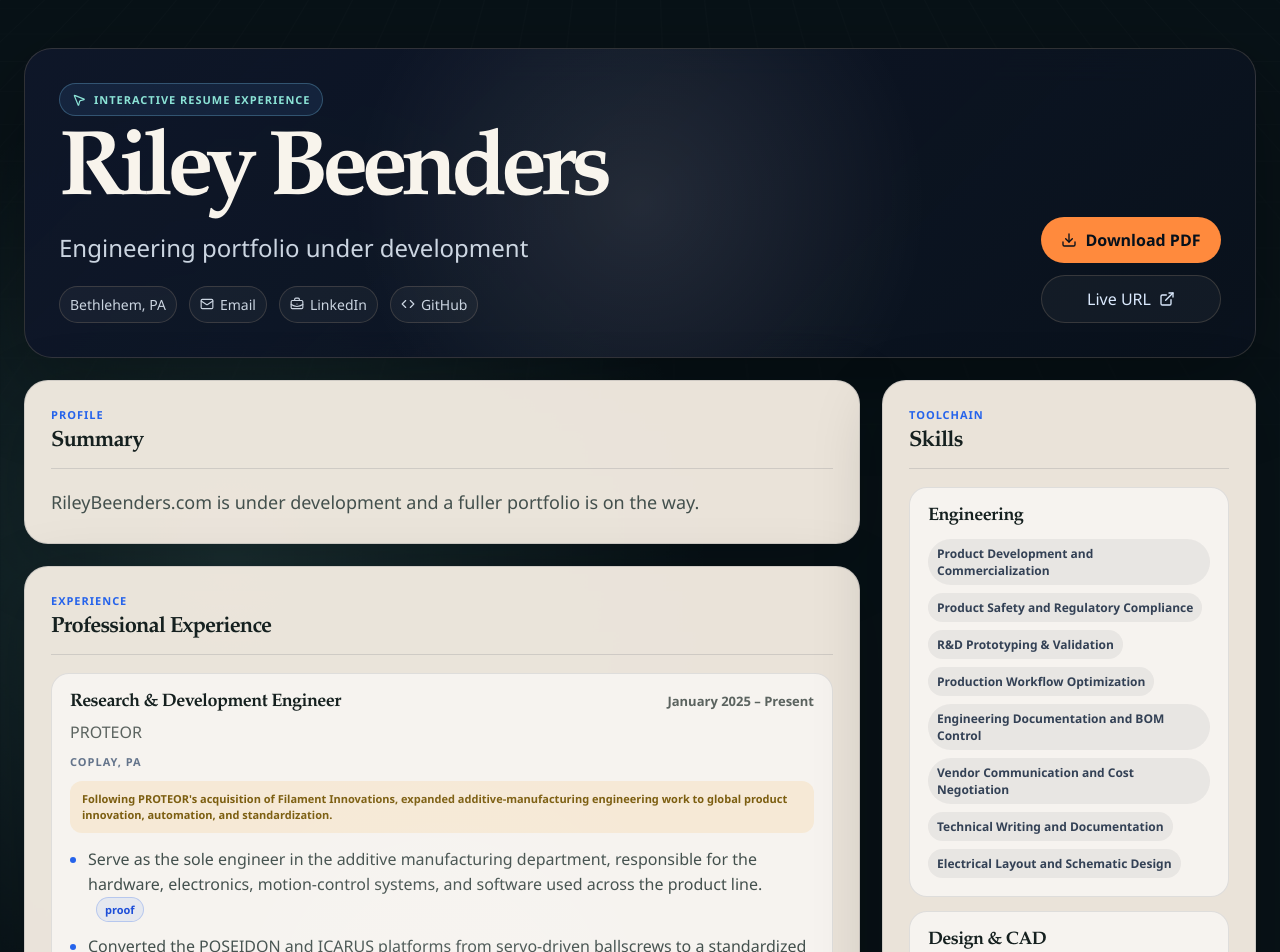
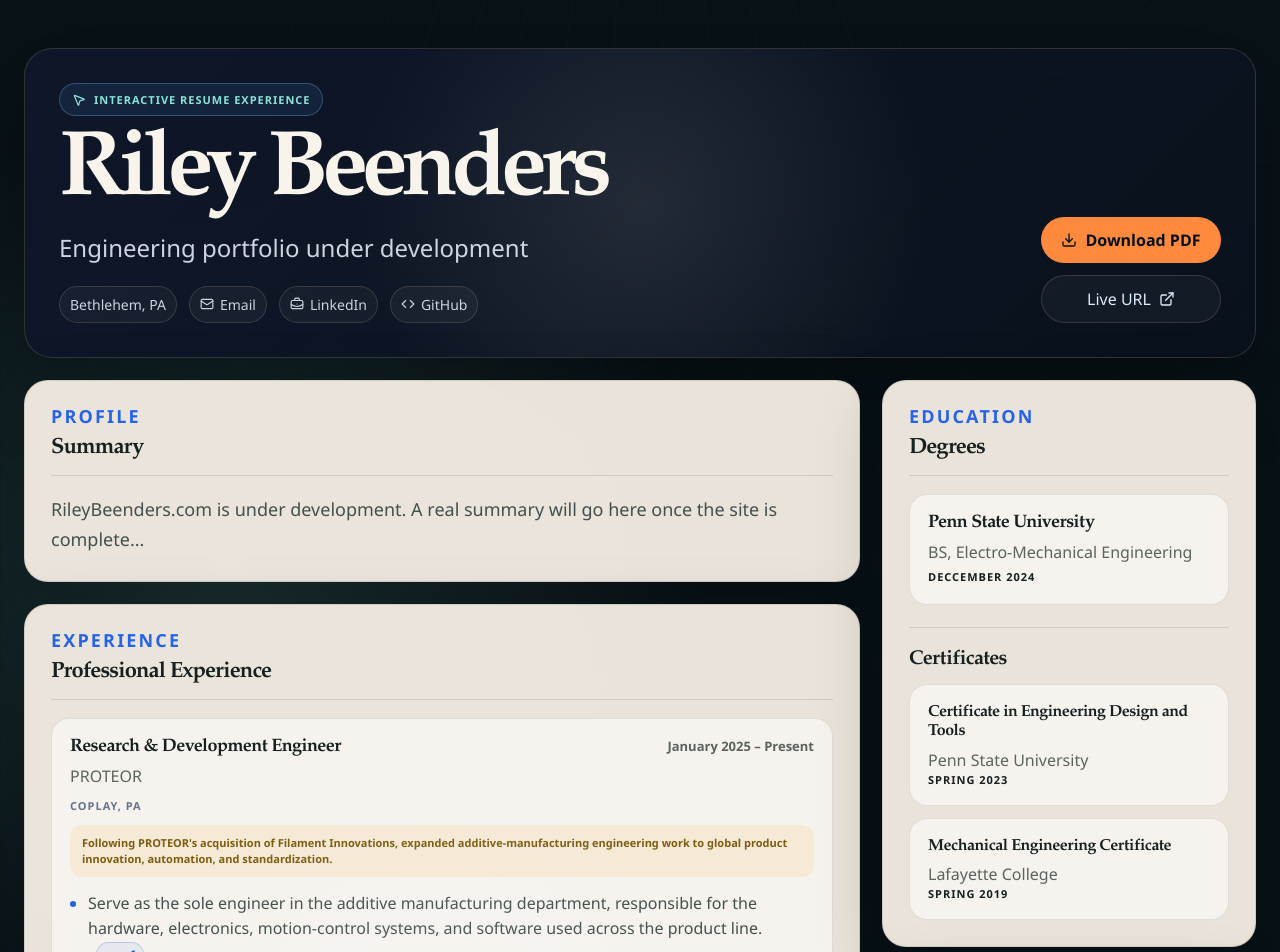
Before and after one commit to RileyBeenders/rileybeenders.com, a Next.js app: page / in a window 1280 px wide. Shown: the top 952 px of the page. Built offline with nearby package versions, Linux system fonts and the light colour scheme.

Commit message:
Continued reformatting 'data'
Continued reformatting 'data'

```diff
--- a/app/globals.css
+++ b/app/globals.css
@@ -684,8 +684,12 @@ img {
 }
 
 .eyebrow {
-  margin: 0 0 6px;
+  margin: 0 0 8px;
   color: #2563eb;
+  font-size: 18px;
+  font-weight: 800;
+  line-height: 1.1;
+  letter-spacing: .12em;
 }
 
 .resume-block h2,
@@ -740,6 +744,49 @@ img {
   margin: 6px 0 0;
   color: var(--paper-muted);
   line-height: 1.5;
+}
+
+.education-list {
+  display: grid;
+  gap: 12px;
+}
+
+.certificate-section {
+  margin-top: 22px;
+  padding-top: 20px;
+  border-top: 1px solid rgba(15, 23, 42, .12);
+}
+
+.education-subheading {
+  margin: 0 0 12px;
+  color: var(--ink);
+  font-size: 20px;
+  line-height: 1.2;
+  letter-spacing: -.03em;
+}
+
+.certificate-card {
+  display: grid;
+  justify-items: start;
+}
+
+.certificate-card h3 {
+  font-size: 16px;
+}
+
+.certificate-link {
+  display: inline-flex;
+  align-items: center;
+  gap: 6px;
+  margin-top: 14px;
+  color: #2563eb;
+  font-size: 13px;
+  font-weight: 800;
+  text-decoration: none;
+}
+
+.certificate-link:hover {
+  text-decoration: underline;
 }
 
 .timeline-card-header span {
--- a/components/InteractiveResume.tsx
+++ b/components/InteractiveResume.tsx
@@ -228,6 +228,46 @@ export function InteractiveResume({ data }: InteractiveResumeProps) {
           </div>
 
           <aside className="resume-column-side">
+            <ResumeBlock eyebrow="Education" title="Degrees">
+              <div className="education-list">
+                {data.education.degrees.map((item) => (
+                  <div className="education-card" key={`${item.school}-${item.degree}`}>
+                    <h3>{item.school}</h3>
+                    <p>{item.degree}</p>
+                    <span>{item.graduation}</span>
+                  </div>
+                ))}
+              </div>
+
+              {data.education.certificates.length > 0 && (
+                <div className="certificate-section">
+                  <h3 className="education-subheading">Certificates</h3>
+                  <div className="education-list">
+                    {data.education.certificates.map((certificate) => (
+                      <div
+                        className="education-card certificate-card"
+                        key={`${certificate.certificateName}-${certificate.issuer}`}
+                      >
+                        <h3>{certificate.certificateName}</h3>
+                        <p>{certificate.issuer}</p>
+                        <span>{certificate.date}</span>
+                        {certificate.credentialUrl && (
+                          <a
+                            className="certificate-link"
+                            href={certificate.credentialUrl}
+                            target="_blank"
+                            rel="noreferrer"
+                          >
+                            View credential <ExternalLink size={13} />
+                          </a>
+                        )}
+                      </div>
+                    ))}
+                  </div>
+                </div>
+              )}
+            </ResumeBlock>
+
             <ResumeBlock eyebrow="Toolchain" title="Skills">
               <div className="skill-stack">
                 {data.skills.map((group) => (
@@ -241,16 +281,6 @@ export function InteractiveResume({ data }: InteractiveResumeProps) {
                   </div>
                 ))}
               </div>
-            </ResumeBlock>
-
-            <ResumeBlock eyebrow="Education" title="Education">
-              {data.education.map((item) => (
-                <div className="education-card" key={item.school}>
-                  <h3>{item.school}</h3>
-                  <p>{item.degree}</p>
-                  <span>{item.graduation}</span>
-                </div>
-              ))}
             </ResumeBlock>
 
             <ProofPanel
--- a/data/education.json
+++ b/data/education.json
@@ -1,7 +1,21 @@
-[
+{
+  "degrees": [
     {
       "school": "Penn State University",
       "degree": "BS, Electro-Mechanical Engineering",
       "graduation": "Deccember 2024"
     }
+  ],
+  "certificates": [
+    {
+      "certificateName": "Certificate in Engineering Design and Tools",
+      "issuer": "Penn State University",
+      "date": "Spring 2023"
+    },
+    {
+      "certificateName": "Mechanical Engineering Certificate",
+      "issuer": "Lafayette College",
+      "date": "Spring 2019"
+    }
   ]
+}
--- a/data/resume.json
+++ b/data/header.json
@@ -10,6 +10,5 @@
     "linkedin": "https://linkedin.com/in/riley-beenders",
     "github": "https://github.com/RileyBeenders"
   },
-  "summary": "RileyBeenders.com is under development and a fuller portfolio is on the way.",
   "resumePdfPath": "/resume.pdf"
 }
--- a/data/resumeData.ts
+++ b/data/resumeData.ts
@@ -1,23 +1,25 @@
-import masterResume from "@/data/resume.json";
+import header from "@/data/header.json";
 import education from "@/data/education.json";
 import experience from "@/data/experience.json";
 import proofs from "@/data/proofs.json";
 import projects from "@/data/projects.json";
 import skills from "@/data/skills.json";
+import summary from "@/data/summary.json";
 import type { ResumeData } from "@/types/resume";
 
 /**
- * The master resume keeps only shared site metadata. Editable resume content,
- * proof summaries, and project details live in focused JSON files and are
- * merged here at build time.
+ * Header data keeps the shared site metadata. Editable resume content, proof
+ * summaries, and project details live in focused JSON files and are merged
+ * here at build time.
  */
 const resumeData: ResumeData = {
-  ...(masterResume as ResumeData),
+  ...(header as ResumeData),
   education: education as ResumeData["education"],
   experience: experience as ResumeData["experience"],
   proofs: proofs as ResumeData["proofs"],
   projects: projects as ResumeData["projects"],
-  skills: skills as ResumeData["skills"]
+  skills: skills as ResumeData["skills"],
+  summary: summary.summary
 };
 
 export default resumeData;
--- /dev/null
+++ b/data/summary.json
@@ -0,0 +1,3 @@
+{
+  "summary": "RileyBeenders.com is under development. A real summary will go here once the site is complete..."
+}
```
Also changed, not shown: types/resume.ts (+19 -5 lines), 1 other file (tests, documents, lock files or other folders). Lines whose indentation alone changed are shown as unchanged.
